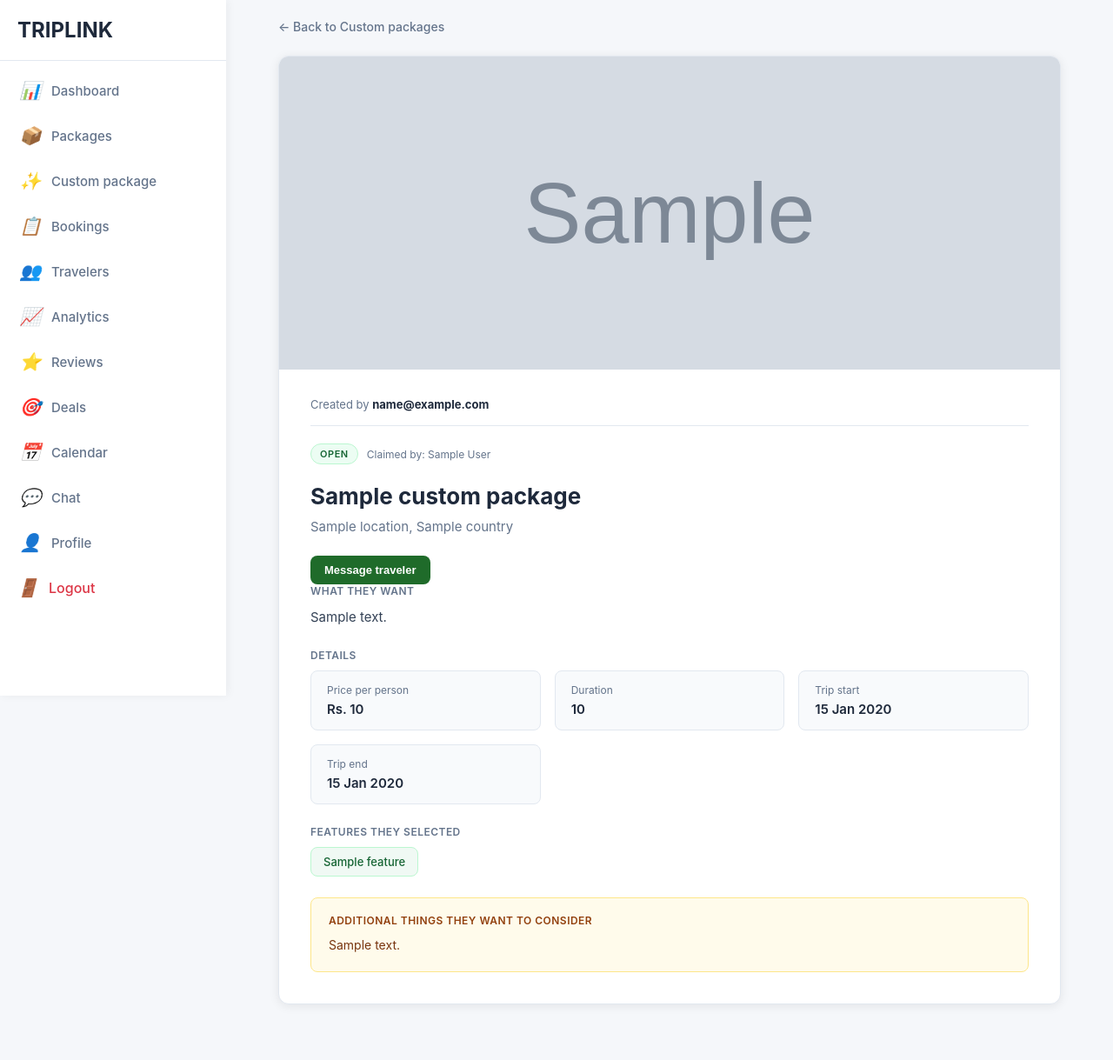
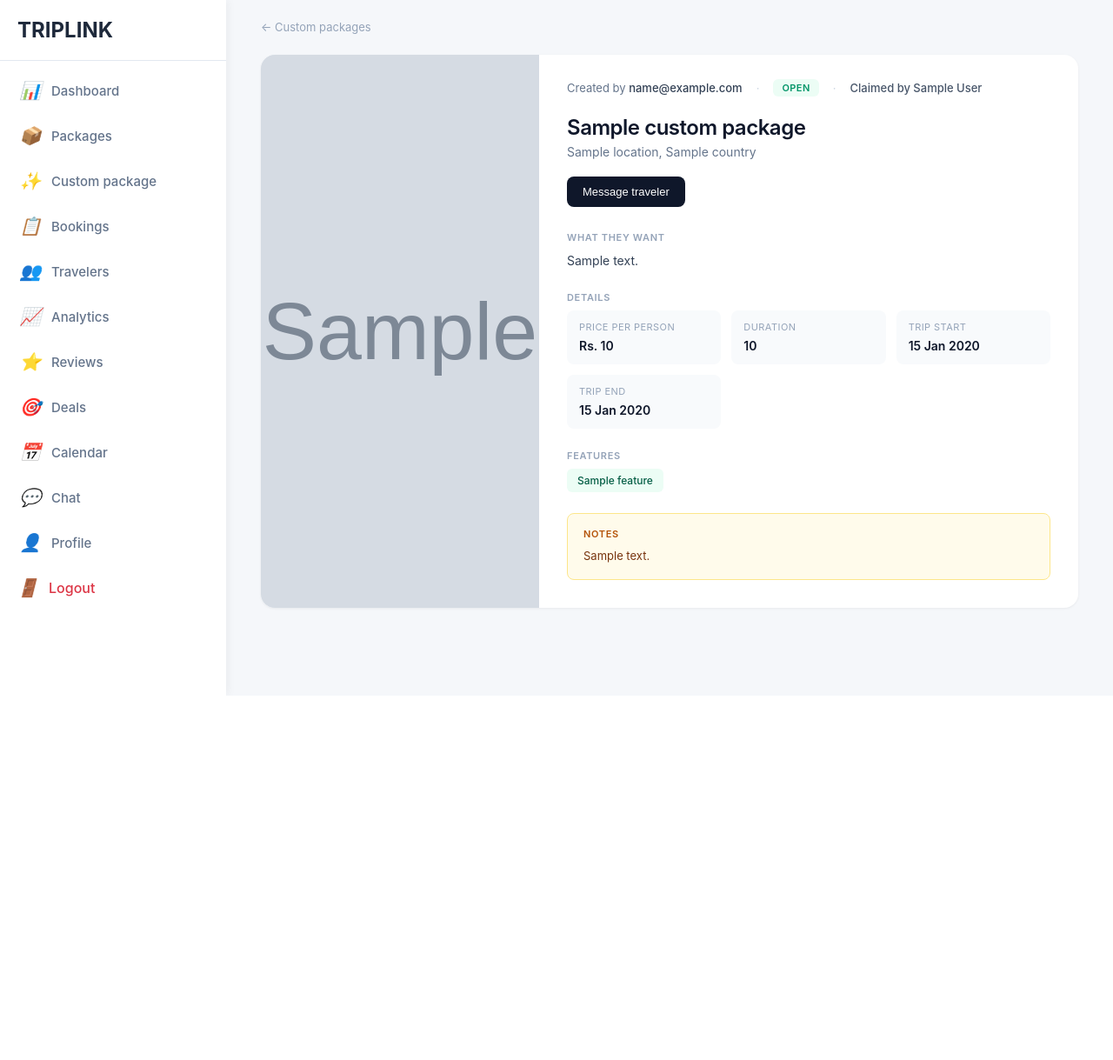
Before and after one commit to Explorerohan/Rohan-Rai-TRIPLINK, a Django app: template BACKEND/templates/agent_custom_package_detail.html in a window 1280 px wide. Shown: the whole page at 87% size. After the commit the page ends 800 px from the top, so only its background shows below. Run offline with Django 5.2, Linux system fonts and the light colour scheme; the template is opened without the code that fills it: most values are stand-ins (such as "Sample title", 1, 10 or a date in 2020); grey boxes marked "Sample" are stand-in pictures.

Commit message:
changed the layout of the custom package details page.

```diff
--- a/BACKEND/templates/agent_custom_package_detail.html
+++ b/BACKEND/templates/agent_custom_package_detail.html
@@ -5,273 +5,242 @@
 
 {% block agent_extra_css %}
 <style>
-    .cpd-back-wrap {
-        margin-bottom: 24px;
+    .cpd-page {
+        max-width: 960px;
+        margin: 0 auto;
+        padding-bottom: 48px;
     }
 
     .cpd-back {
-        color: #64748b;
-        text-decoration: none;
-        font-size: 14px;
-        font-weight: 500;
         display: inline-flex;
         align-items: center;
         gap: 6px;
-        transition: color 0.2s;
+        font-size: 13px;
+        color: #94a3b8;
+        text-decoration: none;
+        margin-bottom: 24px;
+        transition: color 0.15s ease;
     }
-
-    .cpd-back:hover {
-        color: #1e293b;
-    }
-
-    .cpd-page {
-        max-width: 900px;
-        margin: 0 auto;
-    }
+    .cpd-back:hover { color: #475569; }
 
     .cpd-card {
+        display: flex;
+        flex-direction: row;
         background: #fff;
-        border-radius: 12px;
-        box-shadow: 0 2px 12px rgba(0, 0, 0, 0.08);
-        border: 1px solid #e2e8f0;
+        border-radius: 16px;
+        box-shadow: 0 1px 3px rgba(0, 0, 0, 0.06);
         overflow: hidden;
-        margin-bottom: 24px;
     }
 
     .cpd-hero-wrap {
+        flex: 0 0 320px;
+        width: 320px;
+        min-height: 280px;
         background: #f1f5f9;
-        width: 100%;
+        overflow: hidden;
     }
-
     .cpd-hero {
         width: 100%;
-        max-height: 360px;
+        height: 100%;
+        min-height: 280px;
         object-fit: cover;
         display: block;
     }
-
     .cpd-hero-placeholder {
         width: 100%;
-        height: 280px;
+        height: 100%;
+        min-height: 280px;
         display: flex;
         align-items: center;
         justify-content: center;
-        background: linear-gradient(135deg, #1f6b2a 0%, #15803d 100%);
-        color: white;
-        font-size: 64px;
+        background: linear-gradient(145deg, #e2e8f0 0%, #cbd5e1 100%);
+        color: #64748b;
+        font-size: 1.25rem;
+        letter-spacing: 0.02em;
     }
 
     .cpd-body {
-        padding: 32px 36px 36px;
+        flex: 1;
+        min-width: 0;
+        padding: 28px 32px 32px;
+        overflow-y: auto;
     }
 
-    .cpd-created-by {
+    @media (max-width: 768px) {
+        .cpd-card { flex-direction: column; }
+        .cpd-hero-wrap {
+            flex: none;
+            width: 100%;
+            min-height: 200px;
+        }
+        .cpd-hero { min-height: 200px; }
+        .cpd-hero-placeholder { min-height: 200px; }
+    }
+
+    .cpd-meta {
+        display: flex;
+        flex-wrap: wrap;
+        align-items: center;
+        gap: 12px 16px;
+        margin-bottom: 20px;
         font-size: 13px;
         color: #64748b;
-        margin-bottom: 20px;
-        padding-bottom: 16px;
-        border-bottom: 1px solid #e2e8f0;
+    }
+    .cpd-meta-sep {
+        color: #cbd5e1;
+        user-select: none;
+    }
+    .cpd-created-by { color: #64748b; }
+    .cpd-created-by strong { color: #334155; font-weight: 500; }
+
+    .cpd-status-chip {
+        display: inline-flex;
+        align-items: center;
+        padding: 3px 10px;
+        border-radius: 6px;
+        font-size: 11px;
+        font-weight: 600;
+        letter-spacing: 0.04em;
+        text-transform: uppercase;
+    }
+    .cpd-status-open {
+        background: #ecfdf5;
+        color: #059669;
+    }
+    .cpd-status-claimed {
+        background: #eff6ff;
+        color: #2563eb;
+    }
+    .cpd-status-completed {
+        background: #f5f3ff;
+        color: #5b21b6;
+    }
+    .cpd-status-cancelled {
+        background: #fef2f2;
+        color: #b91c1c;
+    }
+    .cpd-claimed-by { font-weight: 500; color: #475569; }
+
+    .cpd-title {
+        font-size: 1.5rem;
+        font-weight: 600;
+        color: #0f172a;
+        letter-spacing: -0.02em;
+        margin: 0 0 4px 0;
+        line-height: 1.3;
+    }
+    .cpd-location {
+        font-size: 14px;
+        color: #64748b;
+        margin: 0 0 20px 0;
     }
 
-    .cpd-created-by strong {
-        color: #1e293b;
+    .cpd-actions {
+        margin-bottom: 28px;
     }
-
-    .cpd-title {
-        font-size: 26px;
-        font-weight: 700;
-        color: #1e293b;
-        margin: 0 0 8px 0;
-        line-height: 1.3;
+    .cpd-btn-message-traveler {
+        display: inline-flex;
+        align-items: center;
+        gap: 8px;
+        padding: 10px 18px;
+        border-radius: 8px;
+        border: none;
+        background: #0f172a;
+        color: #fff;
+        font-size: 13px;
+        font-weight: 500;
+        cursor: pointer;
+        transition: background 0.15s ease;
     }
-
-    .cpd-location {
-        font-size: 15px;
+    .cpd-btn-message-traveler:hover { background: #1e293b; }
+    .cpd-claimed-note {
+        display: inline-flex;
+        align-items: center;
+        gap: 8px;
+        font-size: 13px;
         color: #64748b;
-        margin: 0 0 24px 0;
+        padding: 10px 14px;
+        background: #f8fafc;
+        border-radius: 8px;
+        border: 1px solid #e2e8f0;
     }
 
     .cpd-section {
         margin-bottom: 24px;
     }
-
-    .cpd-section:last-child {
-        margin-bottom: 0;
+    .cpd-section:last-child { margin-bottom: 0; }
+    .cpd-section-title {
+        font-size: 11px;
+        font-weight: 600;
+        letter-spacing: 0.06em;
+        text-transform: uppercase;
+        color: #94a3b8;
+        margin-bottom: 8px;
     }
-
-    .cpd-section-title {
-        font-size: 12px;
-        font-weight: 600;
-        text-transform: uppercase;
-        letter-spacing: 0.04em;
-        color: #64748b;
-        margin-bottom: 10px;
-    }
-
     .cpd-description {
-        font-size: 15px;
+        font-size: 14px;
         color: #334155;
-        line-height: 1.7;
+        line-height: 1.65;
         white-space: pre-wrap;
     }
 
     .cpd-details-grid {
         display: grid;
-        grid-template-columns: repeat(auto-fill, minmax(200px, 1fr));
-        gap: 16px;
+        grid-template-columns: repeat(auto-fill, minmax(140px, 1fr));
+        gap: 12px;
     }
-
     .cpd-detail-item {
+        padding: 12px 14px;
         background: #f8fafc;
-        padding: 14px 18px;
         border-radius: 8px;
-        border: 1px solid #e2e8f0;
     }
-
     .cpd-detail-label {
-        font-size: 12px;
-        color: #64748b;
+        font-size: 11px;
+        color: #94a3b8;
+        text-transform: uppercase;
+        letter-spacing: 0.04em;
         display: block;
         margin-bottom: 4px;
     }
-
     .cpd-detail-value {
-        font-size: 15px;
+        font-size: 14px;
         font-weight: 600;
-        color: #1e293b;
+        color: #0f172a;
     }
 
     .cpd-features {
         display: flex;
         flex-wrap: wrap;
-        gap: 10px;
+        gap: 8px;
     }
-
     .cpd-feature-tag {
-        background: #f0f9f4;
-        color: #166534;
-        padding: 8px 14px;
-        border-radius: 8px;
-        font-size: 13px;
+        padding: 6px 12px;
+        border-radius: 6px;
+        font-size: 12px;
         font-weight: 500;
-        border: 1px solid #bbf7d0;
+        color: #065f46;
+        background: #ecfdf5;
     }
 
     .cpd-notes-box {
+        padding: 16px 18px;
+        border-radius: 8px;
         background: #fffbeb;
         border: 1px solid #fde68a;
-        border-radius: 8px;
-        padding: 18px 20px;
     }
-
-    .cpd-notes-box .cpd-section-title {
-        color: #92400e;
-    }
-
+    .cpd-notes-box .cpd-section-title { color: #b45309; }
     .cpd-notes-text {
-        font-size: 14px;
+        font-size: 13px;
         color: #78350f;
         line-height: 1.6;
         white-space: pre-wrap;
-    }
-
-    .cpd-date {
-        font-size: 14px;
-        color: #475569;
-    }
-
-    .cpd-status-row {
-        display: flex;
-        flex-wrap: wrap;
-        align-items: center;
-        gap: 10px;
-        margin-bottom: 20px;
-    }
-
-    .cpd-status-chip {
-        display: inline-flex;
-        align-items: center;
-        padding: 4px 10px;
-        border-radius: 999px;
-        font-size: 11px;
-        font-weight: 600;
-        text-transform: uppercase;
-        letter-spacing: 0.05em;
-    }
-
-    .cpd-status-open {
-        background: #ecfdf3;
-        color: #166534;
-        border: 1px solid #bbf7d0;
-    }
-
-    .cpd-status-claimed {
-        background: #eff6ff;
-        color: #1d4ed8;
-        border: 1px solid #bfdbfe;
-    }
-
-    .cpd-status-completed {
-        background: #eef2ff;
-        color: #4f46e5;
-        border: 1px solid #c7d2fe;
-    }
-
-    .cpd-status-cancelled {
-        background: #fef2f2;
-        color: #b91c1c;
-        border: 1px solid #fecaca;
-    }
-
-    .cpd-claimed-by {
-        font-size: 12px;
-        color: #64748b;
-    }
-
-    .cpd-actions {
-        margin-top: 8px;
-        display: flex;
-        flex-wrap: wrap;
-        gap: 10px;
-        align-items: center;
-    }
-
-    .cpd-btn-message-traveler {
-        display: inline-flex;
-        align-items: center;
-        gap: 6px;
-        padding: 9px 16px;
-        border-radius: 8px;
-        border: none;
-        background: #1f6b2a;
-        color: #fff;
-        font-size: 13px;
-        font-weight: 600;
-        cursor: pointer;
-    }
-
-    .cpd-btn-message-traveler:hover {
-        background: #166534;
-    }
-
-    .cpd-btn-message-traveler[disabled] {
-        background: #e2e8f0;
-        color: #94a3b8;
-        cursor: default;
-    }
-
-    .cpd-claimed-note {
-        font-size: 12px;
-        color: #64748b;
     }
 </style>
 {% endblock agent_extra_css %}
 
 {% block main_content %}
 <div class="cpd-page">
-    <div class="cpd-back-wrap">
-        <a href="{% url 'agent_custom_packages' %}" class="cpd-back">← Back to Custom packages</a>
-    </div>
+    <a href="{% url 'agent_custom_packages' %}" class="cpd-back">← Custom packages</a>
 
     <div class="cpd-card">
         {% if custom_package.main_image %}
@@ -279,28 +248,22 @@
                 <img src="{{ custom_package.main_image.url }}" alt="{{ custom_package.title }}" class="cpd-hero">
             </div>
         {% else %}
-            <div class="cpd-hero-placeholder">✨</div>
+            <div class="cpd-hero-placeholder">Custom trip</div>
         {% endif %}
 
         <div class="cpd-body">
-            <p class="cpd-created-by">Created by <strong>{{ custom_package.user.email }}</strong></p>
-
-            <div class="cpd-status-row">
+            <div class="cpd-meta">
+                <span class="cpd-created-by">Created by <strong>{{ custom_package.user.email }}</strong></span>
                 {% with custom_package.status|default:"open" as status %}
-                    <span class="cpd-status-chip cpd-status-{{ status }}">
-                        {{ status|capfirst }}
-                    </span>
+                    <span class="cpd-meta-sep">·</span>
+                    <span class="cpd-status-chip cpd-status-{{ status }}">{{ status|capfirst }}</span>
+                    {% if custom_package.claimed_by %}
+                        <span class="cpd-meta-sep">·</span>
+                        <span class="cpd-claimed-by">
+                            Claimed by {% if custom_package.claimed_by.agent_profile %}{{ custom_package.claimed_by.agent_profile.full_name }}{% else %}{{ custom_package.claimed_by.email }}{% endif %}
+                        </span>
+                    {% endif %}
                 {% endwith %}
-                {% if custom_package.claimed_by %}
-                    <span class="cpd-claimed-by">
-                        Claimed by:
-                        {% if custom_package.claimed_by.agent_profile %}
-                            {{ custom_package.claimed_by.agent_profile.full_name }}
-                        {% else %}
-                            {{ custom_package.claimed_by.email }}
-                        {% endif %}
-                    </span>
-                {% endif %}
             </div>
 
             <h1 class="cpd-title">{{ custom_package.title }}</h1>
@@ -308,18 +271,11 @@
 
             <div class="cpd-actions">
                 {% if custom_package.status == "open" or custom_package.status == "claimed" and custom_package.claimed_by_id == user.id %}
-                    <button
-                        type="button"
-                        class="cpd-btn-message-traveler"
-                        id="cpdMessageTravelerBtn"
-                        data-custom-package-id="{{ custom_package.id }}"
-                    >
+                    <button type="button" class="cpd-btn-message-traveler" id="cpdMessageTravelerBtn" data-custom-package-id="{{ custom_package.id }}">
                         Message traveler
                     </button>
                 {% elif custom_package.status == "claimed" and custom_package.claimed_by_id != user.id %}
-                    <span class="cpd-claimed-note">
-                        Another agent is already handling this custom package.
-                    </span>
+                    <span class="cpd-claimed-note">Another agent is already handling this request.</span>
                 {% endif %}
             </div>
 
@@ -356,7 +312,7 @@
 
             {% if custom_package.features.all %}
                 <div class="cpd-section">
-                    <div class="cpd-section-title">Features they selected</div>
+                    <div class="cpd-section-title">Features</div>
                     <div class="cpd-features">
                         {% for f in custom_package.features.all %}
                             <span class="cpd-feature-tag">{{ f.name }}</span>
@@ -368,7 +324,7 @@
             {% if custom_package.additional_notes %}
                 <div class="cpd-section">
                     <div class="cpd-notes-box">
-                        <div class="cpd-section-title">Additional things they want to consider</div>
+                        <div class="cpd-section-title">Notes</div>
                         <div class="cpd-notes-text">{{ custom_package.additional_notes }}</div>
                     </div>
                 </div>
```
